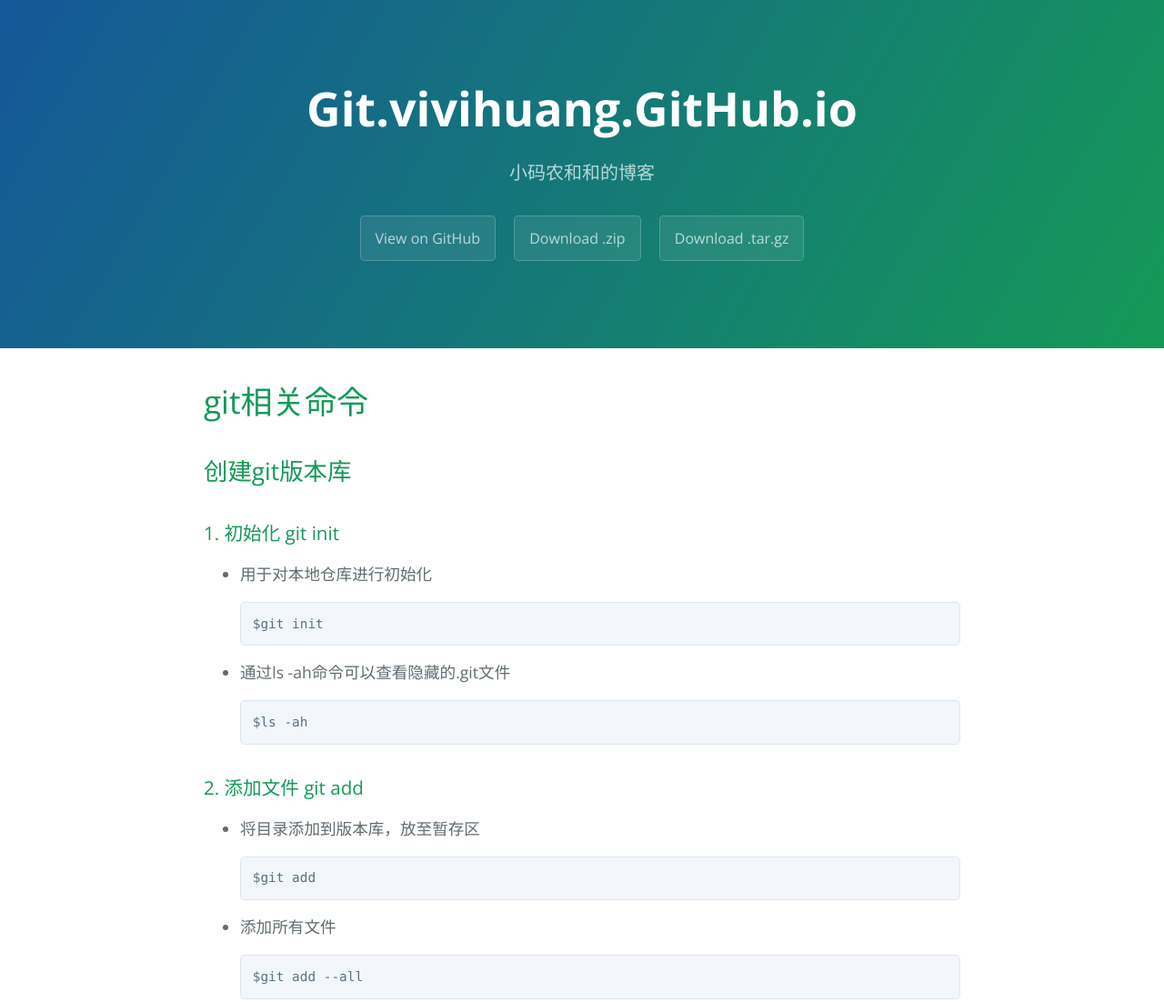
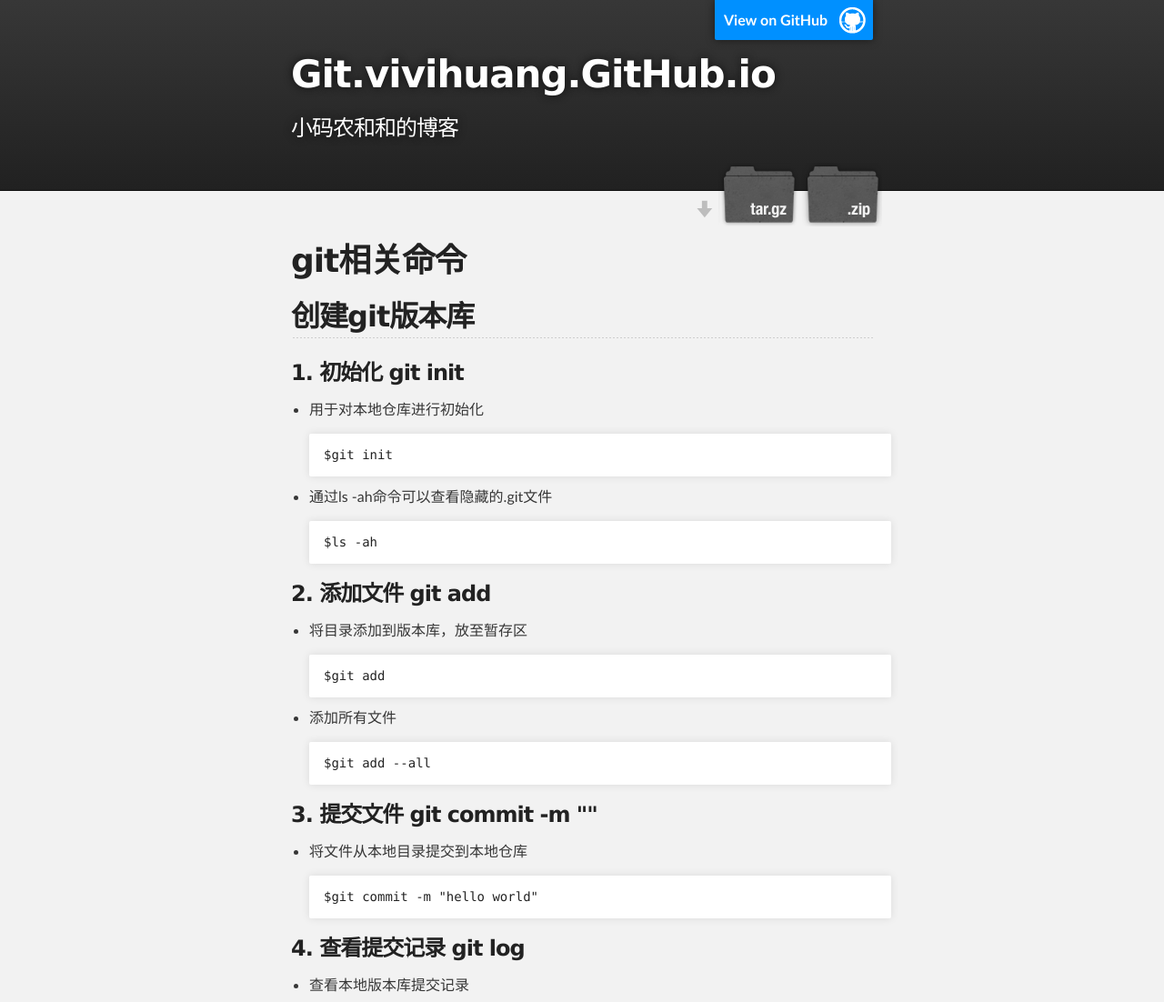
Before and after one commit to vivihuang/git, a plain HTML site: page index.html in a window 1280 px wide. Shown: the top 1102 px of the page at 91% size. Drawn offline with nearby package versions, Linux system fonts and the light colour scheme.

```diff
--- a/index.html
+++ b/index.html
@@ -1,25 +1,37 @@
 <!DOCTYPE html>
-<html lang="en-us">
+<html>
+
   <head>
-    <meta charset="UTF-8">
-    <title>Git.vivihuang.GitHub.io by vivihuang</title>
-    <meta name="viewport" content="width=device-width, initial-scale=1">
-    <link rel="stylesheet" type="text/css" href="stylesheets/normalize.css" media="screen">
-    <link href='http://fonts.googleapis.com/css?family=Open+Sans:400,700' rel='stylesheet' type='text/css'>
-    <link rel="stylesheet" type="text/css" href="stylesheets/stylesheet.css" media="screen">
-    <link rel="stylesheet" type="text/css" href="stylesheets/github-light.css" media="screen">
+    <meta charset='utf-8'>
+    <meta http-equiv="X-UA-Compatible" content="chrome=1">
+    <meta name="description" content="Git.vivihuang.GitHub.io : 小码农和和的博客">
+
+    <link rel="stylesheet" type="text/css" media="screen" href="stylesheets/stylesheet.css">
+
+    <title>Git.vivihuang.GitHub.io</title>
   </head>
+
   <body>
-    <section class="page-header">
-      <h1 class="project-name">Git.vivihuang.GitHub.io</h1>
-      <h2 class="project-tagline">小码农和和的博客</h2>
-      <a href="https://github.com/vivihuang/git.vivihuang.github.io" class="btn">View on GitHub</a>
-      <a href="https://github.com/vivihuang/git.vivihuang.github.io/zipball/master" class="btn">Download .zip</a>
-      <a href="https://github.com/vivihuang/git.vivihuang.github.io/tarball/master" class="btn">Download .tar.gz</a>
-    </section>
 
-    <section class="main-content">
-      <h1>
+    <!-- HEADER -->
+    <div id="header_wrap" class="outer">
+        <header class="inner">
+          <a id="forkme_banner" href="https://github.com/vivihuang/git.vivihuang.github.io">View on GitHub</a>
+
+          <h1 id="project_title">Git.vivihuang.GitHub.io</h1>
+          <h2 id="project_tagline">小码农和和的博客</h2>
+
+            <section id="downloads">
+              <a class="zip_download_link" href="https://github.com/vivihuang/git.vivihuang.github.io/zipball/master">Download this project as a .zip file</a>
+              <a class="tar_download_link" href="https://github.com/vivihuang/git.vivihuang.github.io/tarball/master">Download this project as a tar.gz file</a>
+            </section>
+        </header>
+    </div>
+
+    <!-- MAIN CONTENT -->
+    <div id="main_content_wrap" class="outer">
+      <section id="main_content" class="inner">
+        <h1>
 <a id="git相关命令" class="anchor" href="#git%E7%9B%B8%E5%85%B3%E5%91%BD%E4%BB%A4" aria-hidden="true"><span class="octicon octicon-link"></span></a>git相关命令</h1>
 
 <h2>
@@ -400,14 +412,17 @@ Deleted branch dev (was fec145a).
 </code></pre>
 </li>
 </ul>
+      </section>
+    </div>
 
-      <footer class="site-footer">
-        <span class="site-footer-owner"><a href="https://github.com/vivihuang/git.vivihuang.github.io">Git.vivihuang.GitHub.io</a> is maintained by <a href="https://github.com/vivihuang">vivihuang</a>.</span>
+    <!-- FOOTER  -->
+    <div id="footer_wrap" class="outer">
+      <footer class="inner">
+        <p class="copyright">Git.vivihuang.GitHub.io maintained by <a href="https://github.com/vivihuang">vivihuang</a></p>
+        <p>Published with <a href="https://pages.github.com">GitHub Pages</a></p>
+      </footer>
+    </div>
 
-        <span class="site-footer-credits">This page was generated by <a href="https://pages.github.com">GitHub Pages</a> using the <a href="https://github.com/jasonlong/cayman-theme">Cayman theme</a> by <a href="https://twitter.com/jasonlong">Jason Long</a>.</span>
-      </footer>
-
-    </section>
 
 
   </body>
--- a/stylesheets/stylesheet.css
+++ b/stylesheets/stylesheet.css
@@ -1,245 +1,425 @@
-* {
-  box-sizing: border-box; }
+/*******************************************************************************
+Slate Theme for GitHub Pages
+by Jason Costello, @jsncostello
+*******************************************************************************/
+
+@import url(github-light.css);
+
+/*******************************************************************************
+MeyerWeb Reset
+*******************************************************************************/
+
+html, body, div, span, applet, object, iframe,
+h1, h2, h3, h4, h5, h6, p, blockquote, pre,
+a, abbr, acronym, address, big, cite, code,
+del, dfn, em, img, ins, kbd, q, s, samp,
+small, strike, strong, sub, sup, tt, var,
+b, u, i, center,
+dl, dt, dd, ol, ul, li,
+fieldset, form, label, legend,
+table, caption, tbody, tfoot, thead, tr, th, td,
+article, aside, canvas, details, embed,
+figure, figcaption, footer, header, hgroup,
+menu, nav, output, ruby, section, summary,
+time, mark, audio, video {
+  margin: 0;
+  padding: 0;
+  border: 0;
+  font: inherit;
+  vertical-align: baseline;
+}
+
+/* HTML5 display-role reset for older browsers */
+article, aside, details, figcaption, figure,
+footer, header, hgroup, menu, nav, section {
+  display: block;
+}
+
+ol, ul {
+  list-style: none;
+}
+
+table {
+  border-collapse: collapse;
+  border-spacing: 0;
+}
+
+/*******************************************************************************
+Theme Styles
+*******************************************************************************/
 
 body {
-  padding: 0;
-  margin: 0;
-  font-family: "Open Sans", "Helvetica Neue", Helvetica, Arial, sans-serif;
+  box-sizing: border-box;
+  color:#373737;
+  background: #212121;
   font-size: 16px;
+  font-family: 'Myriad Pro', Calibri, Helvetica, Arial, sans-serif;
   line-height: 1.5;
-  color: #606c71; }
+  -webkit-font-smoothing: antialiased;
+}
+
+h1, h2, h3, h4, h5, h6 {
+  margin: 10px 0;
+  font-weight: 700;
+  color:#222222;
+  font-family: 'Lucida Grande', 'Calibri', Helvetica, Arial, sans-serif;
+  letter-spacing: -1px;
+}
+
+h1 {
+  font-size: 36px;
+  font-weight: 700;
+}
+
+h2 {
+  padding-bottom: 10px;
+  font-size: 32px;
+  background: url('../images/bg_hr.png') repeat-x bottom;
+}
+
+h3 {
+  font-size: 24px;
+}
+
+h4 {
+  font-size: 21px;
+}
+
+h5 {
+  font-size: 18px;
+}
+
+h6 {
+  font-size: 16px;
+}
+
+p {
+  margin: 10px 0 15px 0;
+}
+
+footer p {
+  color: #f2f2f2;
+}
 
 a {
-  color: #1e6bb8;
-  text-decoration: none; }
-  a:hover {
-    text-decoration: underline; }
+  text-decoration: none;
+  color: #007edf;
+  text-shadow: none;
 
-.btn {
-  display: inline-block;
-  margin-bottom: 1rem;
-  color: rgba(255, 255, 255, 0.7);
-  background-color: rgba(255, 255, 255, 0.08);
-  border-color: rgba(255, 255, 255, 0.2);
-  border-style: solid;
-  border-width: 1px;
-  border-radius: 0.3rem;
-  transition: color 0.2s, background-color 0.2s, border-color 0.2s; }
-  .btn + .btn {
-    margin-left: 1rem; }
+  transition: color 0.5s ease;
+  transition: text-shadow 0.5s ease;
+  -webkit-transition: color 0.5s ease;
+  -webkit-transition: text-shadow 0.5s ease;
+  -moz-transition: color 0.5s ease;
+  -moz-transition: text-shadow 0.5s ease;
+  -o-transition: color 0.5s ease;
+  -o-transition: text-shadow 0.5s ease;
+  -ms-transition: color 0.5s ease;
+  -ms-transition: text-shadow 0.5s ease;
+}
 
-.btn:hover {
-  color: rgba(255, 255, 255, 0.8);
-  text-decoration: none;
-  background-color: rgba(255, 255, 255, 0.2);
-  border-color: rgba(255, 255, 255, 0.3); }
+a:hover, a:focus {text-decoration: underline;}
 
-@media screen and (min-width: 64em) {
-  .btn {
-    padding: 0.75rem 1rem; } }
+footer a {
+  color: #F2F2F2;
+  text-decoration: underline;
+}
 
-@media screen and (min-width: 42em) and (max-width: 64em) {
-  .btn {
-    padding: 0.6rem 0.9rem;
-    font-size: 0.9rem; } }
+em {
+  font-style: italic;
+}
 
-@media screen and (max-width: 42em) {
-  .btn {
-    display: block;
-    width: 100%;
-    padding: 0.75rem;
-    font-size: 0.9rem; }
-    .btn + .btn {
-      margin-top: 1rem;
-      margin-left: 0; } }
+strong {
+  font-weight: bold;
+}
 
-.page-header {
+img {
+  position: relative;
+  margin: 0 auto;
+  max-width: 739px;
+  padding: 5px;
+  margin: 10px 0 10px 0;
+  border: 1px solid #ebebeb;
+
+  box-shadow: 0 0 5px #ebebeb;
+  -webkit-box-shadow: 0 0 5px #ebebeb;
+  -moz-box-shadow: 0 0 5px #ebebeb;
+  -o-box-shadow: 0 0 5px #ebebeb;
+  -ms-box-shadow: 0 0 5px #ebebeb;
+}
+
+p img {
+  display: inline;
+  margin: 0;
+  padding: 0;
+  vertical-align: middle;
+  text-align: center;
+  border: none;
+}
+
+pre, code {
+  width: 100%;
+  color: #222;
+  background-color: #fff;
+
+  font-family: Monaco, "Bitstream Vera Sans Mono", "Lucida Console", Terminal, monospace;
+  font-size: 14px;
+
+  border-radius: 2px;
+  -moz-border-radius: 2px;
+  -webkit-border-radius: 2px;
+}
+
+pre {
+  width: 100%;
+  padding: 10px;
+  box-shadow: 0 0 10px rgba(0,0,0,.1);
+  overflow: auto;
+}
+
+code {
+  padding: 3px;
+  margin: 0 3px;
+  box-shadow: 0 0 10px rgba(0,0,0,.1);
+}
+
+pre code {
+  display: block;
+  box-shadow: none;
+}
+
+blockquote {
+  color: #666;
+  margin-bottom: 20px;
+  padding: 0 0 0 20px;
+  border-left: 3px solid #bbb;
+}
+
+
+ul, ol, dl {
+  margin-bottom: 15px
+}
+
+ul {
+  list-style-position: inside;
+  list-style: disc;
+  padding-left: 20px;
+}
+
+ol {
+  list-style-position: inside;
+  list-style: decimal;
+  padding-left: 20px;
+}
+
+dl dt {
+  font-weight: bold;
+}
+
+dl dd {
+  padding-left: 20px;
+  font-style: italic;
+}
+
+dl p {
+  padding-left: 20px;
+  font-style: italic;
+}
+
+hr {
+  height: 1px;
+  margin-bottom: 5px;
+  border: none;
+  background: url('../images/bg_hr.png') repeat-x center;
+}
+
+table {
+  border: 1px solid #373737;
+  margin-bottom: 20px;
+  text-align: left;
+ }
+
+th {
+  font-family: 'Lucida Grande', 'Helvetica Neue', Helvetica, Arial, sans-serif;
+  padding: 10px;
+  background: #373737;
   color: #fff;
-  text-align: center;
-  background-color: #159957;
-  background-image: linear-gradient(120deg, #155799, #159957); }
+ }
 
-@media screen and (min-width: 64em) {
-  .page-header {
-    padding: 5rem 6rem; } }
+td {
+  padding: 10px;
+  border: 1px solid #373737;
+ }
 
-@media screen and (min-width: 42em) and (max-width: 64em) {
-  .page-header {
-    padding: 3rem 4rem; } }
+form {
+  background: #f2f2f2;
+  padding: 20px;
+}
 
-@media screen and (max-width: 42em) {
-  .page-header {
-    padding: 2rem 1rem; } }
+/*******************************************************************************
+Full-Width Styles
+*******************************************************************************/
 
-.project-name {
-  margin-top: 0;
-  margin-bottom: 0.1rem; }
+.outer {
+  width: 100%;
+}
 
-@media screen and (min-width: 64em) {
-  .project-name {
-    font-size: 3.25rem; } }
+.inner {
+  position: relative;
+  max-width: 640px;
+  padding: 20px 10px;
+  margin: 0 auto;
+}
 
-@media screen and (min-width: 42em) and (max-width: 64em) {
-  .project-name {
-    font-size: 2.25rem; } }
+#forkme_banner {
+  display: block;
+  position: absolute;
+  top:0;
+  right: 10px;
+  z-index: 10;
+  padding: 10px 50px 10px 10px;
+  color: #fff;
+  background: url('../images/blacktocat.png') #0090ff no-repeat 95% 50%;
+  font-weight: 700;
+  box-shadow: 0 0 10px rgba(0,0,0,.5);
+  border-bottom-left-radius: 2px;
+  border-bottom-right-radius: 2px;
+}
 
-@media screen and (max-width: 42em) {
-  .project-name {
-    font-size: 1.75rem; } }
+#header_wrap {
+  background: #212121;
+  background: -moz-linear-gradient(top, #373737, #212121);
+  background: -webkit-linear-gradient(top, #373737, #212121);
+  background: -ms-linear-gradient(top, #373737, #212121);
+  background: -o-linear-gradient(top, #373737, #212121);
+  background: linear-gradient(top, #373737, #212121);
+}
 
-.project-tagline {
-  margin-bottom: 2rem;
-  font-weight: normal;
-  opacity: 0.7; }
+#header_wrap .inner {
+  padding: 50px 10px 30px 10px;
+}
 
-@media screen and (min-width: 64em) {
-  .project-tagline {
-    font-size: 1.25rem; } }
+#project_title {
+  margin: 0;
+  color: #fff;
+  font-size: 42px;
+  font-weight: 700;
+  text-shadow: #111 0px 0px 10px;
+}
 
-@media screen and (min-width: 42em) and (max-width: 64em) {
-  .project-tagline {
-    font-size: 1.15rem; } }
+#project_tagline {
+  color: #fff;
+  font-size: 24px;
+  font-weight: 300;
+  background: none;
+  text-shadow: #111 0px 0px 10px;
+}
 
-@media screen and (max-width: 42em) {
-  .project-tagline {
-    font-size: 1rem; } }
+#downloads {
+  position: absolute;
+  width: 210px;
+  z-index: 10;
+  bottom: -40px;
+  right: 0;
+  height: 70px;
+  background: url('../images/icon_download.png') no-repeat 0% 90%;
+}
 
-.main-content :first-child {
-  margin-top: 0; }
-.main-content img {
-  max-width: 100%; }
-.main-content h1, .main-content h2, .main-content h3, .main-content h4, .main-content h5, .main-content h6 {
-  margin-top: 2rem;
-  margin-bottom: 1rem;
-  font-weight: normal;
-  color: #159957; }
-.main-content p {
-  margin-bottom: 1em; }
-.main-content code {
-  padding: 2px 4px;
-  font-family: Consolas, "Liberation Mono", Menlo, Courier, monospace;
-  font-size: 0.9rem;
-  color: #383e41;
-  background-color: #f3f6fa;
-  border-radius: 0.3rem; }
-.main-content pre {
-  padding: 0.8rem;
-  margin-top: 0;
-  margin-bottom: 1rem;
-  font: 1rem Consolas, "Liberation Mono", Menlo, Courier, monospace;
-  color: #567482;
-  word-wrap: normal;
-  background-color: #f3f6fa;
-  border: solid 1px #dce6f0;
-  border-radius: 0.3rem; }
-  .main-content pre > code {
-    padding: 0;
-    margin: 0;
-    font-size: 0.9rem;
-    color: #567482;
-    word-break: normal;
-    white-space: pre;
-    background: transparent;
-    border: 0; }
-.main-content .highlight {
-  margin-bottom: 1rem; }
-  .main-content .highlight pre {
-    margin-bottom: 0;
-    word-break: normal; }
-.main-content .highlight pre, .main-content pre {
-  padding: 0.8rem;
-  overflow: auto;
-  font-size: 0.9rem;
-  line-height: 1.45;
-  border-radius: 0.3rem; }
-.main-content pre code, .main-content pre tt {
-  display: inline;
-  max-width: initial;
-  padding: 0;
-  margin: 0;
-  overflow: initial;
-  line-height: inherit;
-  word-wrap: normal;
-  background-color: transparent;
-  border: 0; }
-  .main-content pre code:before, .main-content pre code:after, .main-content pre tt:before, .main-content pre tt:after {
-    content: normal; }
-.main-content ul, .main-content ol {
-  margin-top: 0; }
-.main-content blockquote {
-  padding: 0 1rem;
-  margin-left: 0;
-  color: #819198;
-  border-left: 0.3rem solid #dce6f0; }
-  .main-content blockquote > :first-child {
-    margin-top: 0; }
-  .main-content blockquote > :last-child {
-    margin-bottom: 0; }
-.main-content table {
+.zip_download_link {
   display: block;
-  width: 100%;
-  overflow: auto;
-  word-break: normal;
-  word-break: keep-all; }
-  .main-content table th {
-    font-weight: bold; }
-  .main-content table th, .main-content table td {
-    padding: 0.5rem 1rem;
-    border: 1px solid #e9ebec; }
-.main-content dl {
-  padding: 0; }
-  .main-content dl dt {
-    padding: 0;
-    margin-top: 1rem;
-    font-size: 1rem;
-    font-weight: bold; }
-  .main-content dl dd {
-    padding: 0;
-    margin-bottom: 1rem; }
-.main-content hr {
-  height: 2px;
-  padding: 0;
-  margin: 1rem 0;
-  background-color: #eff0f1;
-  border: 0; }
+  float: right;
+  width: 90px;
+  height:70px;
+  text-indent: -5000px;
+  overflow: hidden;
+  background: url(../images/sprite_download.png) no-repeat bottom left;
+}
 
-@media screen and (min-width: 64em) {
-  .main-content {
-    max-width: 64rem;
-    padding: 2rem 6rem;
-    margin: 0 auto;
-    font-size: 1.1rem; } }
+.tar_download_link {
+  display: block;
+  float: right;
+  width: 90px;
+  height:70px;
+  text-indent: -5000px;
+  overflow: hidden;
+  background: url(../images/sprite_download.png) no-repeat bottom right;
+  margin-left: 10px;
+}
 
-@media screen and (min-width: 42em) and (max-width: 64em) {
-  .main-content {
-    padding: 2rem 4rem;
-    font-size: 1.1rem; } }
+.zip_download_link:hover {
+  background: url(../images/sprite_download.png) no-repeat top left;
+}
 
-@media screen and (max-width: 42em) {
-  .main-content {
-    padding: 2rem 1rem;
-    font-size: 1rem; } }
+.tar_download_link:hover {
+  background: url(../images/sprite_download.png) no-repeat top right;
+}
 
-.site-footer {
-  padding-top: 2rem;
-  margin-top: 2rem;
-  border-top: solid 1px #eff0f1; }
+#main_content_wrap {
+  background: #f2f2f2;
+  border-top: 1px solid #111;
+  border-bottom: 1px solid #111;
+}
 
-.site-footer-owner {
-  display: block;
-  font-weight: bold; }
+#main_content {
+  padding-top: 40px;
+}
 
-.site-footer-credits {
-  color: #819198; }
+#footer_wrap {
+  background: #212121;
+}
 
-@media screen and (min-width: 64em) {
-  .site-footer {
-    font-size: 1rem; } }
 
-@media screen and (min-width: 42em) and (max-width: 64em) {
-  .site-footer {
-    font-size: 1rem; } }
 
-@media screen and (max-width: 42em) {
-  .site-footer {
-    font-size: 0.9rem; } }
+/*******************************************************************************
+Small Device Styles
+*******************************************************************************/
+
+@media screen and (max-width: 480px) {
+  body {
+    font-size:14px;
+  }
+
+  #downloads {
+    display: none;
+  }
+
+  .inner {
+    min-width: 320px;
+    max-width: 480px;
+  }
+
+  #project_title {
+  font-size: 32px;
+  }
+
+  h1 {
+    font-size: 28px;
+  }
+
+  h2 {
+    font-size: 24px;
+  }
+
+  h3 {
+    font-size: 21px;
+  }
+
+  h4 {
+    font-size: 18px;
+  }
+
+  h5 {
+    font-size: 14px;
+  }
+
+  h6 {
+    font-size: 12px;
+  }
+
+  code, pre {
+    min-width: 320px;
+    max-width: 480px;
+    font-size: 11px;
+  }
+
+}
```
Also changed, not shown: images/bg_hr.png (added), images/blacktocat.png (added), images/icon_download.png (added), images/sprite_download.png (added).
